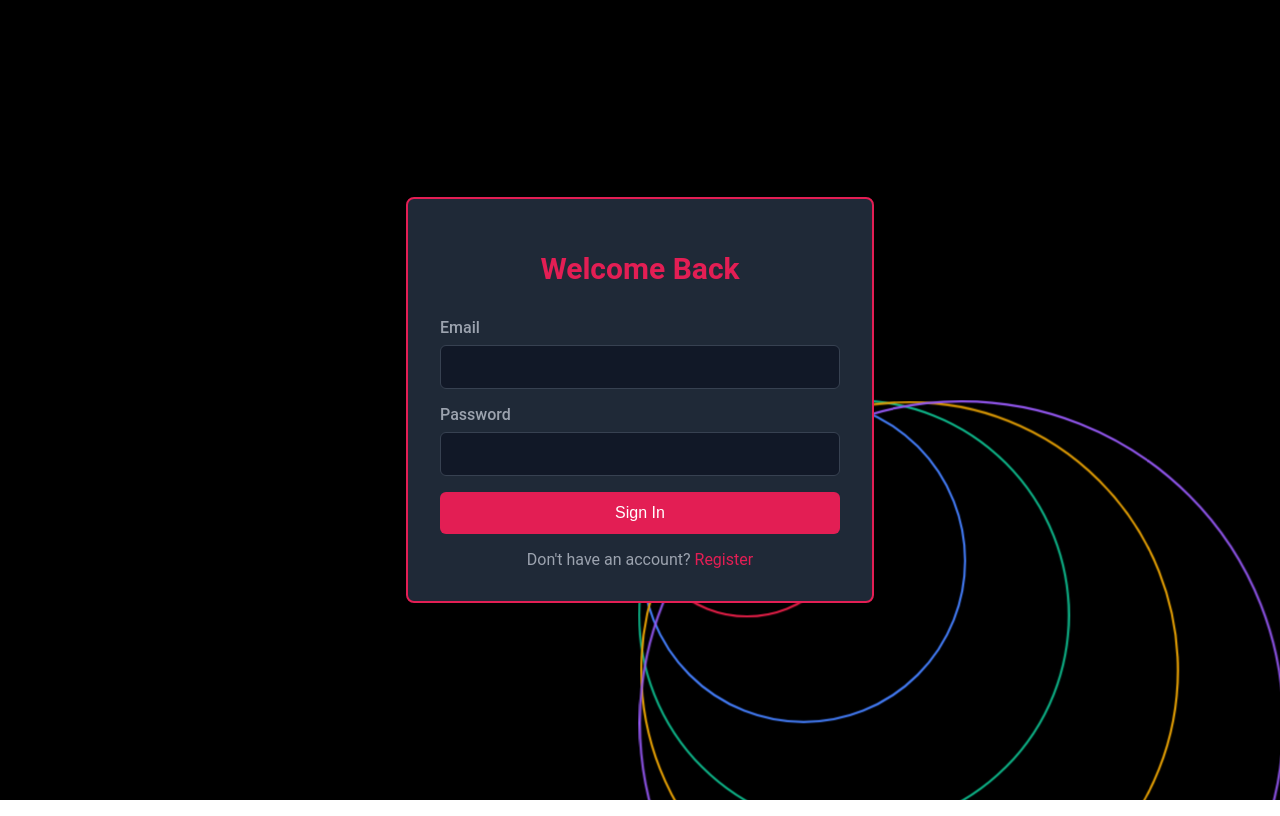
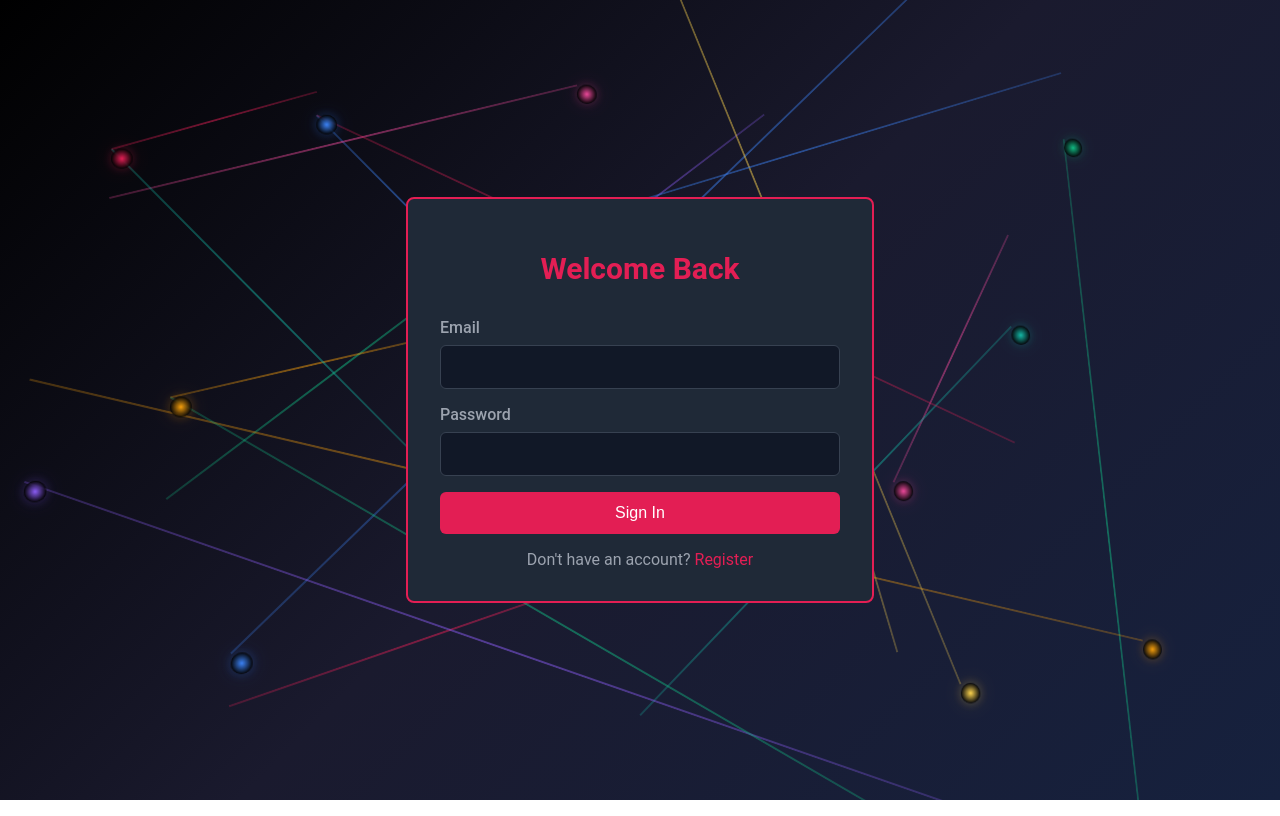
Before and after one commit to IdifixNL/conclusion-nexus, a React (Create React App) app in the folder frontend/: page /login in a window 1280 px wide. Built offline with nearby package versions, Linux system fonts and the light colour scheme; no server answers.

Commit message:
replace breathing rings with interactive 3D neural network background

```diff
--- a/frontend/src/components/Login.js
+++ b/frontend/src/components/Login.js
@@ -3,7 +3,7 @@ import { Link } from 'react-router-dom';
 import styled from 'styled-components';
 import axios from 'axios';
 import { apiCall } from '../config';
-import BreathingRingBackground from './BreathingRingBackground';
+import NeuralNetworkBackground from './NeuralNetworkBackground';
 
 const Container = styled.div`
   display: flex;
@@ -140,7 +140,7 @@ const Login = ({ onLogin }) => {
 
   return (
     <>
-      <BreathingRingBackground />
+      <NeuralNetworkBackground />
       <Container>
         <FormContainer>
           <Title>Welcome Back</Title>
--- /dev/null
+++ b/frontend/src/components/NeuralNetworkBackground.js
@@ -0,0 +1,276 @@
+import React, { useState, useEffect, useRef } from 'react';
+import styled, { keyframes } from 'styled-components';
+
+// 3D firing animation
+const neuronFire = keyframes`
+  0% {
+    transform: scale(1) translateZ(0px);
+    box-shadow: 0 0 10px rgba(227, 30, 84, 0.3);
+  }
+  50% {
+    transform: scale(1.5) translateZ(20px);
+    box-shadow: 0 0 30px rgba(227, 30, 84, 0.8), 0 0 50px rgba(227, 30, 84, 0.4);
+  }
+  100% {
+    transform: scale(1) translateZ(0px);
+    box-shadow: 0 0 10px rgba(227, 30, 84, 0.3);
+  }
+`;
+
+// Signal propagation animation
+const signalTravel = keyframes`
+  0% {
+    opacity: 0;
+    transform: scale(0) translateZ(0px);
+  }
+  50% {
+    opacity: 1;
+    transform: scale(1) translateZ(10px);
+  }
+  100% {
+    opacity: 0;
+    transform: scale(1.5) translateZ(20px);
+  }
+`;
+
+// 3D floating animation
+const float3D = keyframes`
+  0%, 100% {
+    transform: translateZ(0px) rotateX(0deg) rotateY(0deg);
+  }
+  25% {
+    transform: translateZ(10px) rotateX(5deg) rotateY(5deg);
+  }
+  50% {
+    transform: translateZ(20px) rotateX(0deg) rotateY(10deg);
+  }
+  75% {
+    transform: translateZ(10px) rotateX(-5deg) rotateY(5deg);
+  }
+`;
+
+const BackgroundContainer = styled.div`
+  position: fixed;
+  top: 0;
+  left: 0;
+  width: 100vw;
+  height: 100vh;
+  background: linear-gradient(135deg, #000000 0%, #1a1a2e 50%, #16213e 100%);
+  z-index: -1;
+  overflow: hidden;
+  perspective: 1000px;
+  transform-style: preserve-3d;
+`;
+
+const NeuralLayer = styled.div`
+  position: absolute;
+  width: 100%;
+  height: 100%;
+  transform-style: preserve-3d;
+  animation: ${float3D} 20s ease-in-out infinite;
+`;
+
+const Neuron = styled.div`
+  position: absolute;
+  width: ${props => props.size || '20px'};
+  height: ${props => props.size || '20px'};
+  background: radial-gradient(circle, ${props => props.color} 0%, rgba(0,0,0,0.8) 70%);
+  border-radius: 50%;
+  box-shadow:
+    0 0 10px ${props => props.color}40,
+    0 0 20px ${props => props.color}20,
+    0 0 30px ${props => props.color}10;
+  transform: translateZ(${props => props.depth || '0px'});
+  transition: all 0.3s ease;
+
+  &.firing {
+    animation: ${neuronFire} 0.8s ease-out;
+    z-index: 10;
+  }
+
+  &:hover {
+    transform: translateZ(${props => props.depth || '0px'}) scale(1.2);
+    box-shadow:
+      0 0 20px ${props => props.color}80,
+      0 0 40px ${props => props.color}40,
+      0 0 60px ${props => props.color}20;
+  }
+`;
+
+const Connection = styled.div`
+  position: absolute;
+  height: 2px;
+  background: linear-gradient(90deg, ${props => props.color}40, ${props => props.color}80, ${props => props.color}40);
+  transform-origin: left center;
+  transform: translateZ(${props => props.depth || '0px'});
+
+  &.active {
+    animation: ${signalTravel} 1s ease-out;
+    box-shadow: 0 0 10px ${props => props.color};
+  }
+`;
+
+const NeuralNetworkBackground = () => {
+  const [firingNeurons, setFiringNeurons] = useState(new Set());
+  const [activeConnections, setActiveConnections] = useState(new Set());
+  const containerRef = useRef(null);
+
+  // Conclusion brand colors
+  const colors = [
+    '#E31E54', // Red
+    '#3B82F6', // Blue
+    '#10B981', // Green
+    '#F59E0B', // Orange
+    '#8B5CF6', // Purple
+    '#FCD34D', // Yellow
+    '#EC4899', // Pink
+    '#14B8A6', // Teal
+  ];
+
+  // Neuron positions (distributed across screen)
+  const neurons = [
+    { id: 1, x: 10, y: 20, depth: 0, color: colors[0] },
+    { id: 2, x: 25, y: 15, depth: 10, color: colors[1] },
+    { id: 3, x: 40, y: 30, depth: 20, color: colors[2] },
+    { id: 4, x: 15, y: 50, depth: 5, color: colors[3] },
+    { id: 5, x: 35, y: 45, depth: 15, color: colors[4] },
+    { id: 6, x: 60, y: 25, depth: 25, color: colors[5] },
+    { id: 7, x: 70, y: 60, depth: 30, color: colors[6] },
+    { id: 8, x: 80, y: 40, depth: 35, color: colors[7] },
+    { id: 9, x: 50, y: 70, depth: 10, color: colors[0] },
+    { id: 10, x: 20, y: 80, depth: 20, color: colors[1] },
+    { id: 11, x: 85, y: 15, depth: 15, color: colors[2] },
+    { id: 12, x: 90, y: 80, depth: 25, color: colors[3] },
+    { id: 13, x: 5, y: 60, depth: 30, color: colors[4] },
+    { id: 14, x: 75, y: 85, depth: 5, color: colors[5] },
+    { id: 15, x: 45, y: 10, depth: 35, color: colors[6] },
+  ];
+
+  // Connections between neurons
+  const connections = [
+    { from: 1, to: 2, color: colors[0] },
+    { from: 2, to: 3, color: colors[1] },
+    { from: 3, to: 4, color: colors[2] },
+    { from: 4, to: 5, color: colors[3] },
+    { from: 5, to: 6, color: colors[4] },
+    { from: 6, to: 7, color: colors[5] },
+    { from: 7, to: 8, color: colors[6] },
+    { from: 8, to: 9, color: colors[7] },
+    { from: 9, to: 10, color: colors[0] },
+    { from: 10, to: 11, color: colors[1] },
+    { from: 11, to: 12, color: colors[2] },
+    { from: 12, to: 13, color: colors[3] },
+    { from: 13, to: 14, color: colors[4] },
+    { from: 14, to: 15, color: colors[5] },
+    { from: 15, to: 1, color: colors[6] },
+    { from: 1, to: 5, color: colors[7] },
+    { from: 2, to: 8, color: colors[0] },
+    { from: 3, to: 11, color: colors[1] },
+    { from: 4, to: 14, color: colors[2] },
+  ];
+
+  // Fire random neurons
+  const fireRandomNeurons = (count = 3) => {
+    const newFiring = new Set();
+    const newConnections = new Set();
+
+    for (let i = 0; i < count; i++) {
+      const randomNeuron = neurons[Math.floor(Math.random() * neurons.length)];
+      newFiring.add(randomNeuron.id);
+
+      // Find connections from this neuron
+      connections.forEach(conn => {
+        if (conn.from === randomNeuron.id) {
+          newConnections.add(`${conn.from}-${conn.to}`);
+        }
+      });
+    }
+
+    setFiringNeurons(newFiring);
+    setActiveConnections(newConnections);
+
+    // Clear after animation
+    setTimeout(() => {
+      setFiringNeurons(new Set());
+      setActiveConnections(new Set());
+    }, 1000);
+  };
+
+  // Listen for typing events
+  useEffect(() => {
+    const handleTyping = () => {
+      fireRandomNeurons(5); // Fire more neurons when typing
+    };
+
+    // Add event listeners to input fields
+    const inputs = document.querySelectorAll('input, textarea');
+    inputs.forEach(input => {
+      input.addEventListener('input', handleTyping);
+      input.addEventListener('focus', handleTyping);
+    });
+
+    // Auto-fire neurons periodically
+    const interval = setInterval(() => {
+      fireRandomNeurons(2);
+    }, 3000);
+
+    return () => {
+      inputs.forEach(input => {
+        input.removeEventListener('input', handleTyping);
+        input.removeEventListener('focus', handleTyping);
+      });
+      clearInterval(interval);
+    };
+  }, []);
+
+  return (
+    <BackgroundContainer ref={containerRef}>
+      <NeuralLayer>
+        {/* Render connections */}
+        {connections.map((conn, index) => {
+          const fromNeuron = neurons.find(n => n.id === conn.from);
+          const toNeuron = neurons.find(n => n.id === conn.to);
+
+          if (!fromNeuron || !toNeuron) return null;
+
+          const dx = toNeuron.x - fromNeuron.x;
+          const dy = toNeuron.y - fromNeuron.y;
+          const distance = Math.sqrt(dx * dx + dy * dy);
+          const angle = Math.atan2(dy, dx) * 180 / Math.PI;
+
+          return (
+            <Connection
+              key={`conn-${index}`}
+              style={{
+                left: `${fromNeuron.x}%`,
+                top: `${fromNeuron.y}%`,
+                width: `${distance}%`,
+                transform: `rotate(${angle}deg)`,
+              }}
+              color={conn.color}
+              depth={Math.min(fromNeuron.depth, toNeuron.depth)}
+              className={activeConnections.has(`${conn.from}-${conn.to}`) ? 'active' : ''}
+            />
+          );
+        })}
+
+        {/* Render neurons */}
+        {neurons.map(neuron => (
+          <Neuron
+            key={neuron.id}
+            style={{
+              left: `${neuron.x}%`,
+              top: `${neuron.y}%`,
+            }}
+            color={neuron.color}
+            depth={neuron.depth}
+            size={firingNeurons.has(neuron.id) ? '30px' : '20px'}
+            className={firingNeurons.has(neuron.id) ? 'firing' : ''}
+          />
+        ))}
+      </NeuralLayer>
+    </BackgroundContainer>
+  );
+};
+
+export default NeuralNetworkBackground;
--- a/frontend/src/components/Register.js
+++ b/frontend/src/components/Register.js
@@ -2,7 +2,7 @@ import React, { useState, useRef, useEffect } from 'react';
 import { Link } from 'react-router-dom';
 import styled from 'styled-components';
 import axios from 'axios';
-import BreathingRingBackground from './BreathingRingBackground';
+import NeuralNetworkBackground from './NeuralNetworkBackground';
 
 const Container = styled.div`
   display: flex;
@@ -268,7 +268,7 @@ const Register = ({ onLogin }) => {
 
   return (
     <>
-      <BreathingRingBackground />
+      <NeuralNetworkBackground />
       <Container>
         <FormContainer>
           <Title>Create Account</Title>
```
